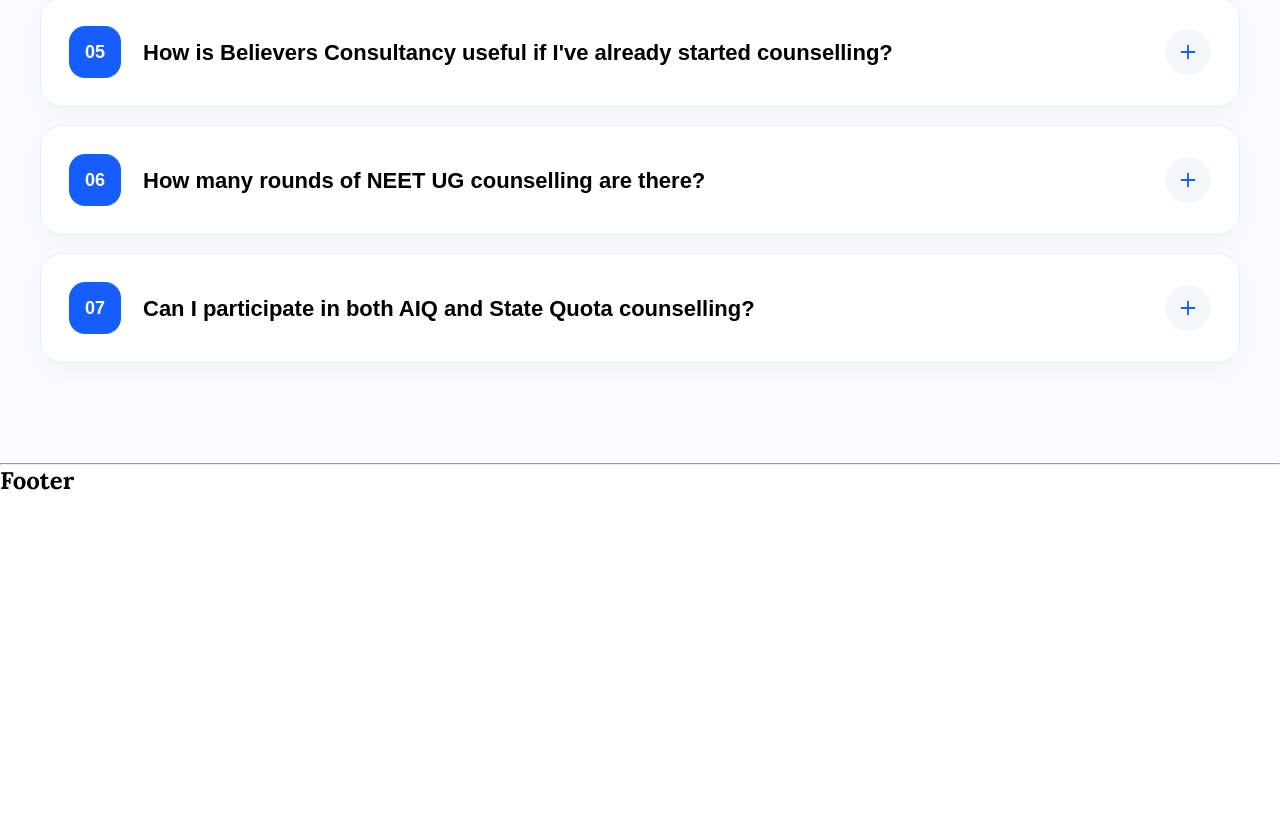
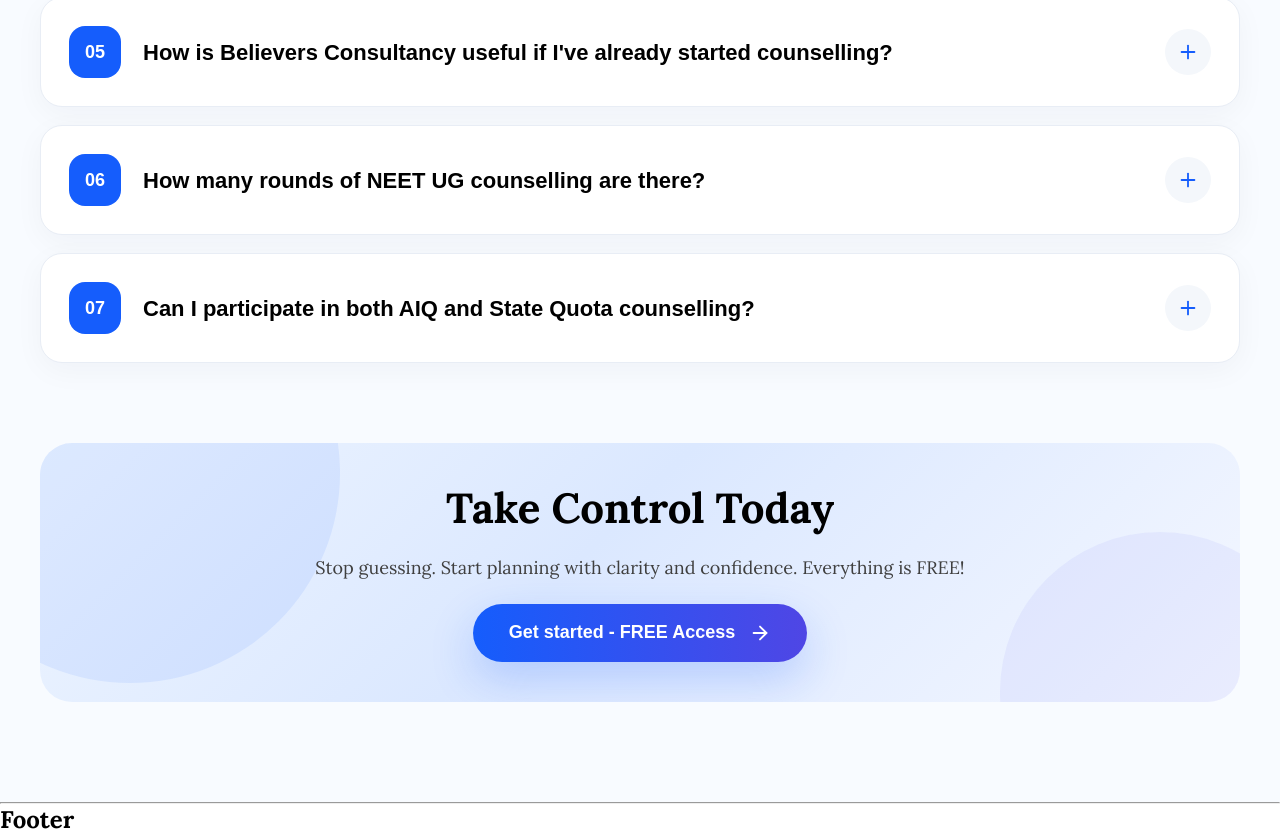
Before and after one commit to Vikas24Chauhan/frontend, a React app: page / in a window 1280 px wide. Shown: the part 7406-8241 px from the top of the page. Before the commit the page ends 7902 px from the top, so only its background shows below. Built offline with nearby package versions, Linux system fonts and the light colour scheme; the HTML template or start-up script is replaced by a standard one.

Commit message:
one section added on home faqs

```diff
--- a/src/components/ui/home/HomeFaqs.css
+++ b/src/components/ui/home/HomeFaqs.css
@@ -127,6 +127,79 @@
   color: #3f3f3f;
 }
 
+.home-faq-cta {
+  margin-top: 80px;
+  border-radius: 32px;
+  overflow: hidden;
+  position: relative;
+  background: linear-gradient(135deg, #eef5ff 0%, #dbe8ff 45%, #f4f7ff 100%);
+  padding: 40px 10px;
+  text-align: center;
+}
+
+.home-faq-cta::before {
+  content: "";
+  position: absolute;
+  width: 420px;
+  height: 420px;
+  border-radius: 50%;
+  background: rgba(21, 93, 252, 0.08);
+  top: -180px;
+  left: -120px;
+}
+
+.home-faq-cta::after {
+  content: "";
+  position: absolute;
+  width: 320px;
+  height: 320px;
+  border-radius: 50%;
+  background: rgba(99, 102, 241, 0.08);
+  bottom: -150px;
+  right: -80px;
+}
+
+.home-faq-cta-content {
+  position: relative;
+  z-index: 2;
+}
+
+.home-faq-cta h2 {
+  font-size: 42px;
+  color: #000;
+  margin-bottom: 18px;
+  line-height: 1.2;
+}
+
+.home-faq-cta p {
+  max-width: 700px;
+  margin: 0 auto 20px;
+  font-size: 18px;
+  line-height: 1.8;
+  color: #3f3f3f;
+}
+
+.home-faq-cta-btn {
+  display: inline-flex;
+  align-items: center;
+  gap: 14px;
+  border: none;
+  cursor: pointer;
+  border-radius: 60px;
+  padding: 18px 36px;
+  background: linear-gradient(90deg, #155dfc, #4f46e5);
+  color: #fff;
+  font-size: 18px;
+  font-weight: 700;
+  transition: 0.3s ease;
+  box-shadow: 0 18px 45px rgba(21, 93, 252, 0.22);
+}
+
+.home-faq-cta-btn:hover {
+  background: linear-gradient(90deg, #0f4cd8, #4338ca);
+  transform: translateY(-3px);
+}
+
 /* -------------------- Responsive ------------------- */
 
 @media (max-width: 868px) {
@@ -177,4 +250,17 @@
     min-width: 40px;
     font-size: 18px;
   }
+
+  .home-faq-cta {
+    margin-top: 40px;
+  }
+
+  .home-faq-cta h2 {
+    font-size: 32px;
+  }
+
+  .home-faq-cta-btn {
+    font-size: 16px;
+    padding: 16px 24px;
+  }
 }
--- a/src/components/ui/home/HomeFaqs.jsx
+++ b/src/components/ui/home/HomeFaqs.jsx
@@ -1,6 +1,6 @@
 import React, { useState } from "react";
 import "./HomeFaqs.css";
-import { FiPlus, FiMinus } from "react-icons/fi";
+import { FiPlus, FiMinus, FiArrowRight } from "react-icons/fi";
 
 function HomeFaqs() {
   const [activeFAQ, setActiveFAQ] = useState(0);
@@ -88,6 +88,25 @@
             </div>
           ))}
         </div>
+
+        <div className="home-faq-cta">
+          <div className="home-faq-cta-content">
+            <h2>Take Control Today</h2>
+
+            <p>
+              Stop guessing. Start planning with clarity and confidence.
+              Everything is FREE!
+            </p>
+
+            <button
+              onClick={() => navigate("/login")}
+              className="home-faq-cta-btn"
+            >
+              <span>Get started - FREE Access</span>
+              <FiArrowRight size={22} />
+            </button>
+          </div>
+        </div>
       </div>
     </section>
   );
```
